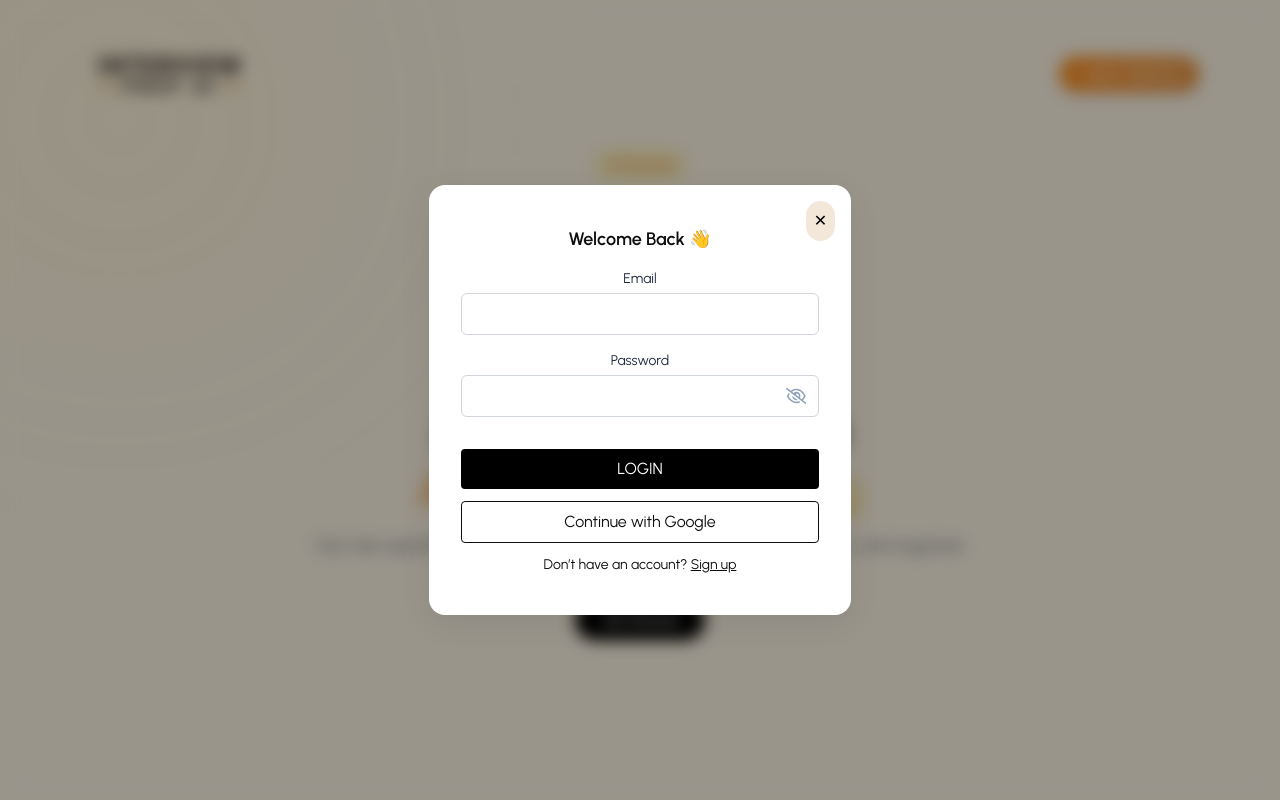
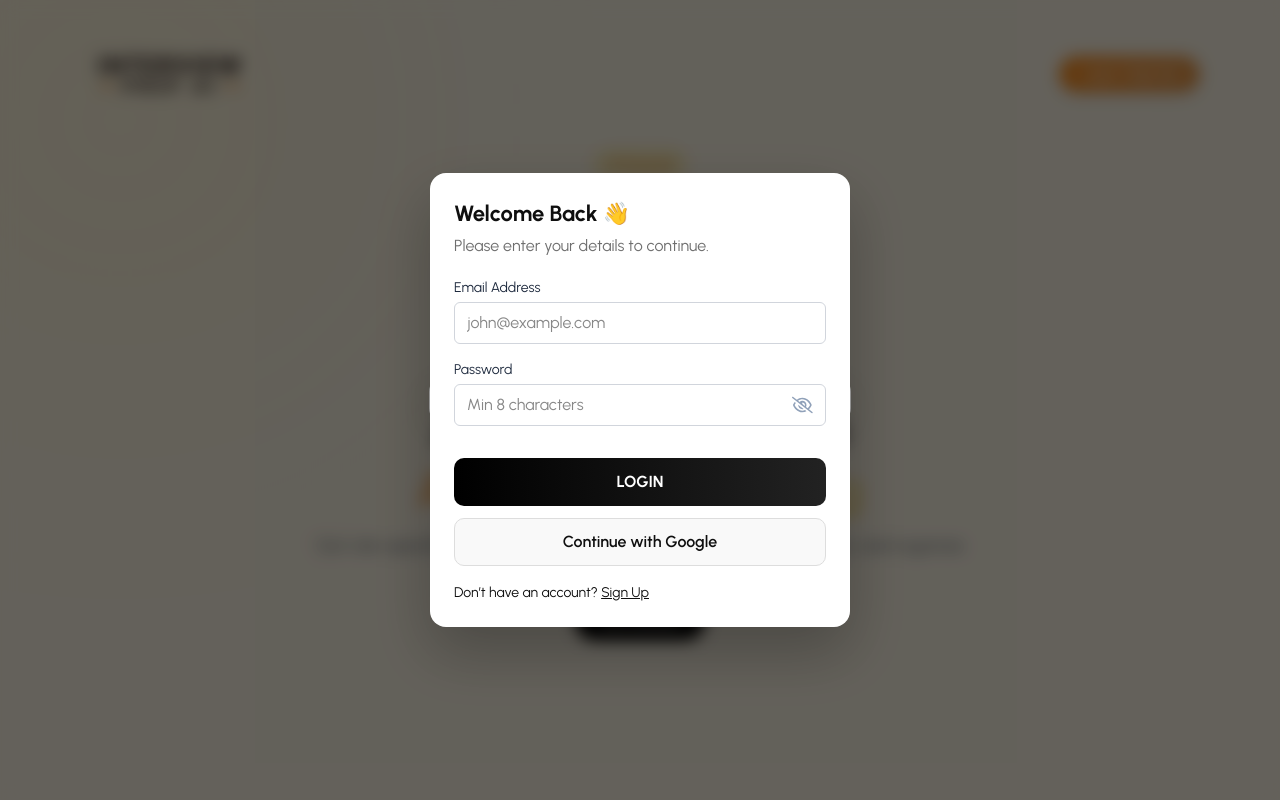
Before and after one commit to Rishiaddye/Interview-Prep-AI, a React (Vite) app in the folder interview-prep-ai/: page /signup in a window 1280 px wide. Both pictures are taken after a click on the button "Login / Sign Up". Shown: the top 800 px of the page. Built offline with nearby package versions, Linux system fonts and the light colour scheme; no server answers.

Commit message:
Update login page UI to modern modal design

```diff
--- a/interview-prep-ai/src/pages/Auth/Login.jsx
+++ b/interview-prep-ai/src/pages/Auth/Login.jsx
@@ -6,7 +6,6 @@ import Input from "../../components/inputs/input.jsx";
 import { auth, googleProvider } from "../../firebase";
 import { signInWithPopup } from "firebase/auth";
 
-// 🔥 Backend URL from Vite env
 const API_URL = import.meta.env.VITE_API_URL;
 
 const Login = ({ setCurrentPage }) => {
@@ -38,10 +37,7 @@ const Login = ({ setCurrentPage }) => {
       const data = await res.json();
       if (!res.ok) throw new Error(data.message || "Login failed");
 
-      // ✅ SAVE JWT TOKEN (CRITICAL)
       localStorage.setItem("token", data.token);
-
-      // ✅ SAVE USER
       login(data.user);
       localStorage.setItem("user", JSON.stringify(data.user));
 
@@ -72,10 +68,7 @@ const Login = ({ setCurrentPage }) => {
       const data = await res.json();
       if (!res.ok) throw new Error(data.message || "Google login failed");
 
-      // ✅ SAVE JWT TOKEN
       localStorage.setItem("token", data.token);
-
-      // ✅ SAVE USER
       login(data.user);
       localStorage.setItem("user", JSON.stringify(data.user));
 
@@ -87,12 +80,38 @@ const Login = ({ setCurrentPage }) => {
   };
 
   return (
-    <div className="flex flex-col items-center text-center px-2 py-4">
-      <h3 className="text-lg font-semibold">Welcome Back 👋</h3>
+    <div
+      style={{
+        position: "fixed",
+        inset: 0,
+        background: "rgba(0,0,0,0.35)",
+        display: "flex",
+        justifyContent: "center",
+        alignItems: "center",
+        zIndex: 3000,
+      }}
+    >
+      <div
+        style={{
+          width: "100%",
+          maxWidth: 420,
+          background: "#fff",
+          borderRadius: 16,
+          padding: 24,
+          boxShadow: "0 25px 60px rgba(0,0,0,0.25)",
+        }}
+      >
+        <h2 style={{ fontSize: 22, fontWeight: 700, marginBottom: 4 }}>
+          Welcome Back 👋
+        </h2>
+        <p style={{ opacity: 0.6, marginBottom: 20 }}>
+          Please enter your details to continue.
+        </p>
 
-      <form onSubmit={handleLogin} className="w-full mt-4">
+        <form onSubmit={handleLogin}>
           <Input
-          label="Email"
+            label="Email Address"
+            placeholder="john@example.com"
             value={email}
             onChange={(e) => setEmail(e.target.value)}
           />
@@ -100,15 +119,30 @@ const Login = ({ setCurrentPage }) => {
           <Input
             label="Password"
             type="password"
+            placeholder="Min 8 characters"
             value={password}
             onChange={(e) => setPassword(e.target.value)}
           />
 
-        {error && <p className="text-red-500 text-sm mt-2">{error}</p>}
+          {error && (
+            <p style={{ color: "red", fontSize: 13, marginTop: 6 }}>
+              {error}
+            </p>
+          )}
 
           <button
             type="submit"
-          className="w-full bg-black text-white py-2 rounded mt-4"
+            style={{
+              width: "100%",
+              marginTop: 16,
+              padding: "12px",
+              borderRadius: 10,
+              border: "none",
+              background: "linear-gradient(90deg,#000,#222)",
+              color: "#fff",
+              fontWeight: 700,
+              cursor: "pointer",
+            }}
           >
             LOGIN
           </button>
@@ -116,20 +150,30 @@ const Login = ({ setCurrentPage }) => {
 
         <button
           onClick={handleGoogleLogin}
-        className="w-full mt-3 border py-2 rounded"
+          style={{
+            width: "100%",
+            marginTop: 12,
+            padding: "11px",
+            borderRadius: 10,
+            border: "1px solid #ddd",
+            background: "#f9f9f9",
+            fontWeight: 600,
+            cursor: "pointer",
+          }}
         >
           Continue with Google
         </button>
 
-      <p className="mt-3 text-sm">
+        <p style={{ marginTop: 16, fontSize: 14 }}>
           Don’t have an account?{" "}
-        <button
+          <span
+            style={{ textDecoration: "underline", cursor: "pointer" }}
             onClick={() => setCurrentPage("signup")}
-          className="underline"
           >
-          Sign up
-        </button>
+            Sign Up
+          </span>
         </p>
+      </div>
     </div>
   );
 };
```
Lines whose indentation alone changed are shown as unchanged.
